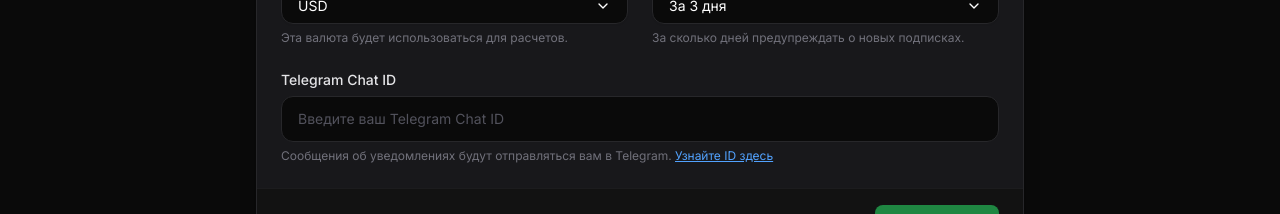
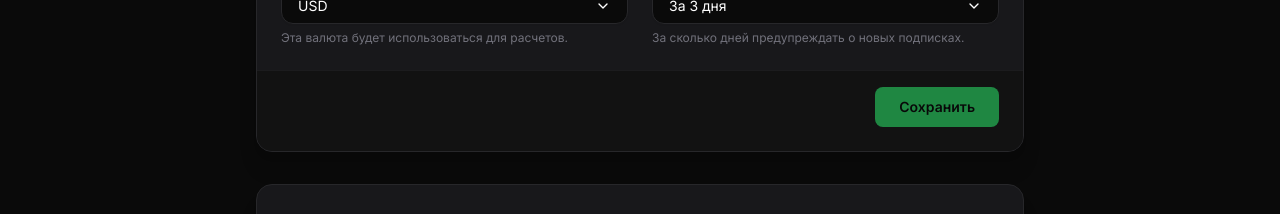
Before and after one commit to azatich/SubGuard, a Next.js app in the folder front/: page /settings in a window 1280 px wide. Shown: the part 560-774 px from the top of the page. Built offline with nearby package versions, Linux system fonts and the light colour scheme; no server answers.

Commit message:
delete telegram ui

```diff
--- a/front/src/features/settings/ui/ProfileInfoCard.tsx
+++ b/front/src/features/settings/ui/ProfileInfoCard.tsx
@@ -28,7 +28,6 @@ const profileSchema = z.object({
   fullName: z.string().min(2, "Полное имя должно содержать минимум 2 символа"),
   baseCurrency: z.string().min(1, "Пожалуйста, выберите валюту"),
   reminderDays: z.string().min(1, "Выберите срок напоминания"),
-  telegramChatId: z.string().optional(),
 });
 
 type ProfileFormValues = z.infer<typeof profileSchema>;
@@ -55,7 +54,6 @@ export const ProfileInfoCard = () => {
       fullName: user?.full_name || "",
       baseCurrency: user?.base_currency || 'USD',
       reminderDays: user?.reminder_days?.toString() || '3',
-      telegramChatId: user?.telegram_chat_id || "",
     },
   });
 
@@ -77,9 +75,6 @@ export const ProfileInfoCard = () => {
       formData.append("fullName", data.fullName);
       formData.append("baseCurrency", data.baseCurrency);
       formData.append("reminderDays", data.reminderDays);
-      if (data.telegramChatId) {
-        formData.append("telegramChatId", data.telegramChatId);
-      }
 
       if (avatarFile) {
         formData.append("avatar", avatarFile);
@@ -259,30 +254,6 @@ export const ProfileInfoCard = () => {
               </div>
 
             </div>
-
-            {/* Telegram Chat ID */}
-            <div className="flex flex-col gap-1.5">
-              <label className="text-sm font-medium text-zinc-200">
-                Telegram Chat ID
-              </label>
-              <input
-                {...register("telegramChatId")}
-                placeholder="Введите ваш Telegram Chat ID"
-                type="text"
-                className={`w-full bg-[#0a0a0a] border ${errors.telegramChatId ? "border-red-500" : "border-zinc-800"} rounded-xl px-4 py-3 text-sm text-white placeholder:text-zinc-600 focus:outline-none focus:border-zinc-600 transition-colors`}
-              />
-              <span className="text-xs text-zinc-500">
-                Сообщения об уведомлениях будут отправляться вам в Telegram.{" "}
-                <a
-                  href="https://t.me/userinfobot"
-                  target="_blank"
-                  rel="noopener noreferrer"
-                  className="text-blue-400 hover:text-blue-300 underline"
-                >
-                  Узнайте ID здесь
-                </a>
-              </span>
-            </div>
           </div>
         </div>
 
```
Also changed, not shown: front/src/entities/user/useProfile.tsx (line endings or trailing spaces).
